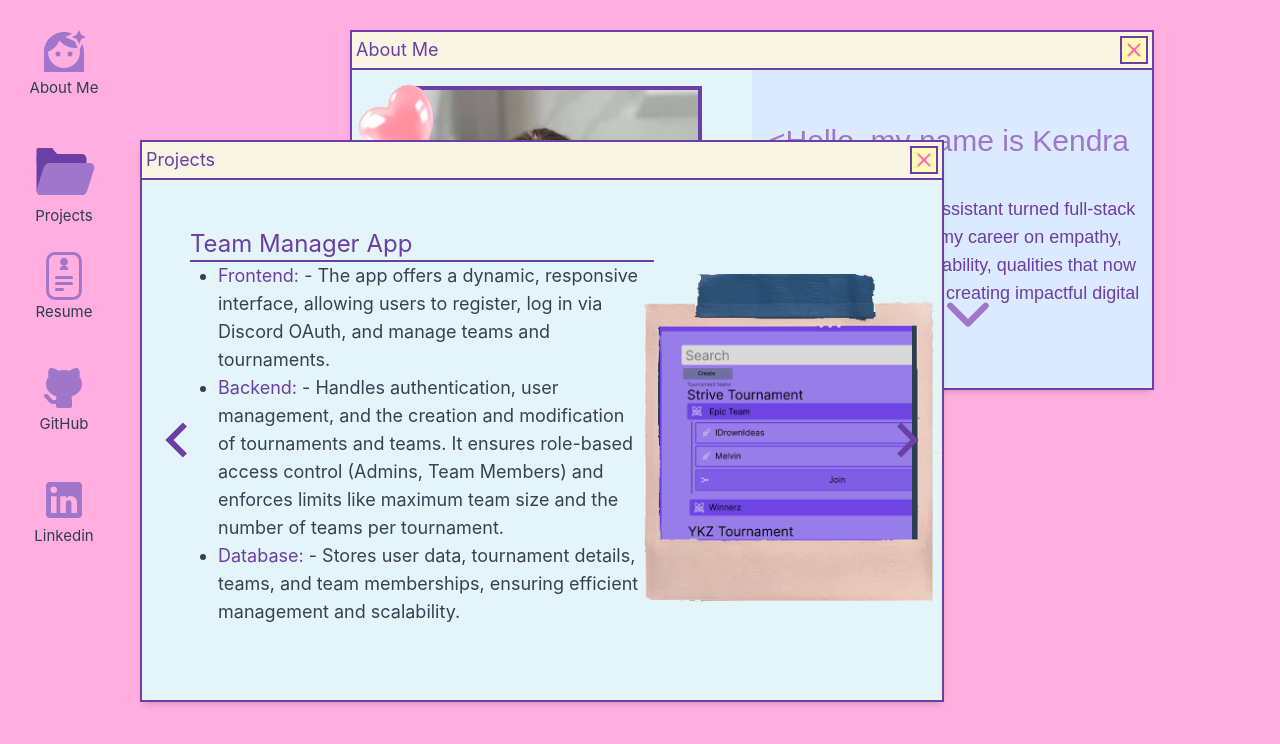
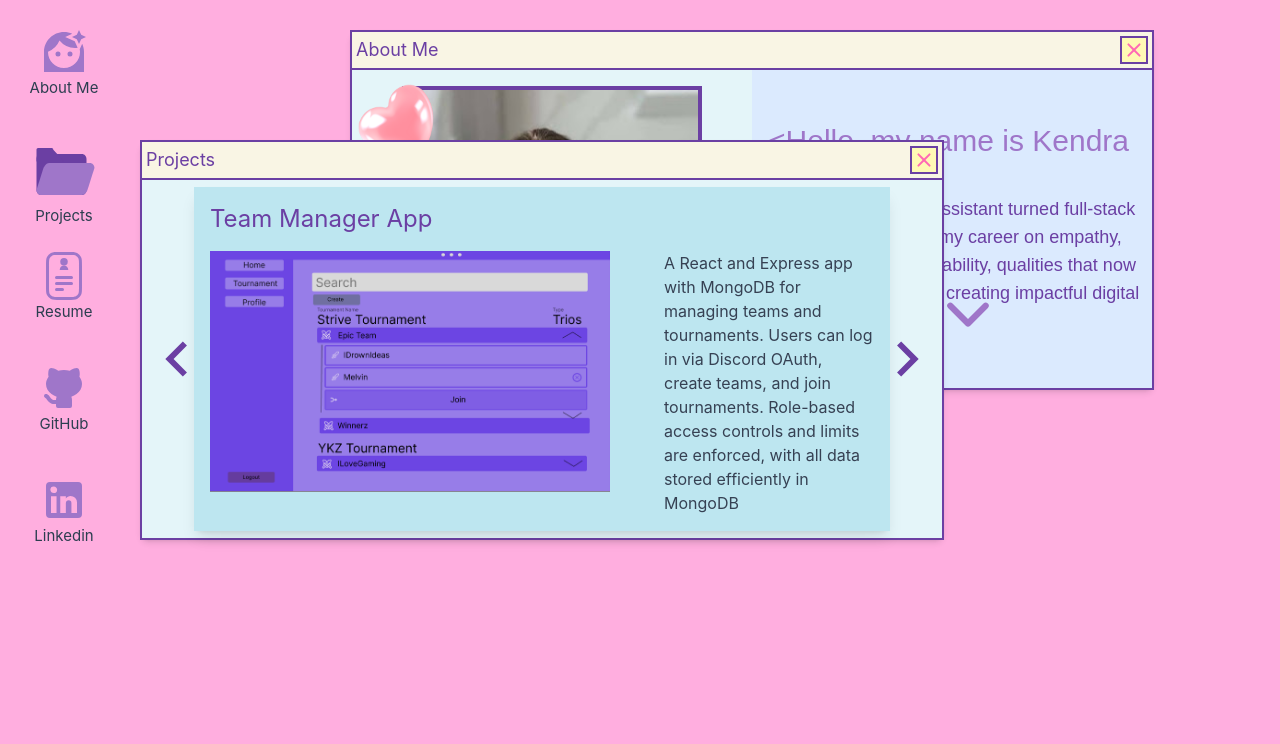
Before and after one commit to kendraoue/portfolio2, a Vue app: page / in a window 1280 px wide. Both pictures are taken after a click on the button "Projects". Shown: the top 744 px of the page. Built offline with nearby package versions, Linux system fonts and the light colour scheme; a web font is replaced by a local one.

Commit message:
Updated images and portfolio section

```diff
--- a/src/components/DesktopView.vue
+++ b/src/components/DesktopView.vue
@@ -10,8 +10,8 @@ import Purplesticky from "@/assets/images/Purplesticky.png";
 import PixelHeart from "@/assets/images/PixelHeart.png";
 import CatHeart from "@/assets/images/CatHeart.gif";
 import Placeholder1 from "@/assets/images/Placeholder1.png";
-import Placeholder2 from "@/assets/images/Placeholder2.png";
-import Placeholder3 from "@/assets/images/Placeholder3.png";
+import GamerHub from "@/assets/images/GamerHub.png";
+import Dobbert from "@/assets/images/Dobbert.png";
 import Placeholder4 from "@/assets/images/Placeholder4.png";
 import Polariod from "@/assets/images/Polariod.png";
 import PixelHeartInterest from "@/components/PixelHeartInterest.vue";
@@ -114,7 +114,7 @@ const items = ref([
     image: Placeholder1,
     title: "Team Manager App",
     description:
-      "This application is built with React on the frontend, using Express for the backend, and MongoDB for data storage. It enables users to manage teams, tournaments, and profiles with role-based access control.",
+      "A React and Express app with MongoDB for managing teams and tournaments. Users can log in via Discord OAuth, create teams, and join tournaments. Role-based access controls and limits are enforced, with all data stored efficiently in MongoDB",
     frontend:
       "- The app offers a dynamic, responsive interface, allowing users to register, log in via Discord OAuth, and manage teams and tournaments.",
     backend:
@@ -124,8 +124,10 @@ const items = ref([
   },
   {
     id: 2,
-    image: Placeholder2,
+    image: GamerHub,
     title: "GamerHub",
+    description:
+      "A Vue 3 and Laravel app with PostgreSQL for profiles, groups, events, and real-time chat. It features smooth navigation with Inertia.js, real-time search, and Steam integration. Laravel handles auth and logic, with PostgreSQL managing complex relational data.",
     frontend:
       "Vue 3 - Handles user actions like profile updates, group management, event creation, and real-time search. Uses Inertia.js for smooth, reload-free navigation between Vue and the backend.",
     backend:
@@ -135,8 +137,10 @@ const items = ref([
   },
   {
     id: 3,
-    image: Placeholder3,
+    image: Dobbert,
     title: "Invoice Automation Application",
+    description:
+      "A React and Django app with SQLite for parsing and managing invoices. It features secure login via Microsoft Entra ID, drag-and-drop PDF field selection, and custom parsing presets. Django handles email ingestion, PDF parsing, and CSV/report generation, with SQLite managing presets, results, and system state.",
     frontend:
       "React - Offers a secure, user-friendly interface for configuring invoice parsing, managing presets, and reviewing reports. It uses Microsoft Entra ID (Azure AD) for authentication and supports drag-and-drop PDF field selection.",
     backend:
@@ -488,7 +492,7 @@ const downloadResume = () => {
 
       <!-- Content Area -->
       <div
-        class="bg-[#E4F5F9] border-l-2 border-r-2 border-b-2 border-[#6b3fa3]"
+        class="bg-[#E4F5F9] border-l-2 border-r-2 border-b-2 border-[#6b3fa3] h-[45vh] flex items-center justify-center"
       >
         <div class="w-full">
           <!-- Main Carousel -->
@@ -500,71 +504,35 @@ const downloadResume = () => {
             :transition="500"
           >
             <Slide v-for="item in items" :key="item.id">
+              <div class="pl-13 pr-13">
                 <div
-                class="relative h-[65vh] flex flex-row justify-center p-12 shadow-lg"
+                  class="shadow-lg grid gap-4 p-4 bg-[#bde6f0]"
+                  style="width: fit-content; height: fit-content"
                 >
-                <!-- Text Content Section -->
-                <div class="w-full md:w-[65%] text-left pr-6 space-y-6">
-                  <h2
-                    class="text-2xl md:text-3xl font-bold text-[#6b3fa3] border-b-2"
-                  >
+                  <div>
+                    <h2 class="text-2xl md:text-3xl font-bold text-[#6b3fa3]">
                       {{ item.title }}
                     </h2>
-                  <ul
-                    class="text-gray-700 text-base md:text-lg space-y-5 list-disc pl-7 pr-3"
-                  >
-                    <li>
-                      <span class="text-[#6b3fa3]">Frontend: </span>
-                      {{ item.frontend }}
-                    </li>
-                    <li>
-                      <span class="font-bold text-[#6b3fa3]">Backend: </span>
-                      {{ item.backend }}
-                    </li>
-                    <li>
-                      <span class="font-bold text-[#6b3fa3]">Database: </span>
-                      {{ item.database }}
-                    </li>
-                  </ul>
                   </div>
 
+                  <!-- Content Section -->
+                  <div class="grid grid-cols-2">
                     <!-- Image Section -->
-                <div class="w-[45%] flex justify-center items-center relative">
-                  <div
-                    class="absolute w-68 h-64 bg-white border-10 shadow-md"
-                    style="
-                      position: absolute !important;
-                      width: 272px;
-                      height: 256px;
-                      top: 50%;
-                      left: 50%;
-                      transform: translate(-50%, -50%);
-                    "
-                  >
+                    <div class="w-[400px]">
                       <img
                         :src="item.image"
                         alt="Project Image"
-                      class="w-full h-full object-cover"
-                      style="width: 272px; height: 256px"
+                        class="object-cover"
                       />
                     </div>
-                  <div
-                    class="absolute w-82 h-86"
-                    style="
-                      position: absolute !important;
-                      width: 328px;
-                      height: 344px;
-                      top: 50%;
-                      left: 50%;
-                      transform: translate(-50%, -50%);
-                    "
-                  >
-                    <img
-                      :src="Polariod"
-                      alt="Project Image"
-                      class="w-full h-full object-cover"
-                      style="width: 328px; height: 344px"
-                    />
+
+                    <!-- Text Content Section -->
+                    <div class="flex items-center justify-end">
+                      <!-- Description Section -->
+                      <p class="text-gray-700 text-base md:text-md w-[210px]">
+                        {{ item.description }}
+                      </p>
+                    </div>
                   </div>
                 </div>
               </div>
```
Also changed, not shown: src/assets/images/Dobbert.png (added), src/assets/images/GamerHub.png (added). Lines whose indentation alone changed are shown as unchanged.
